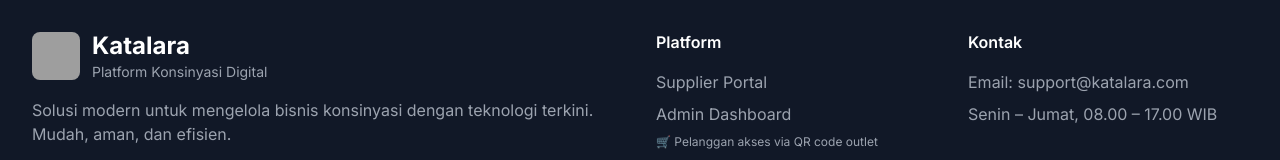
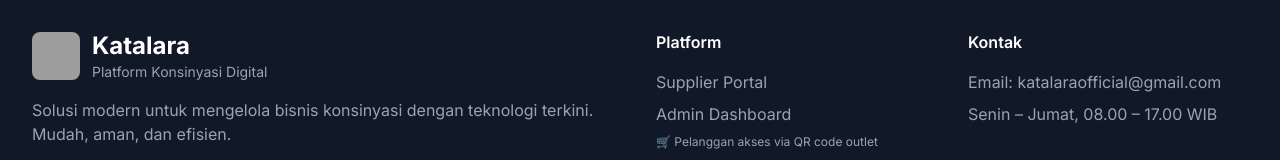
Before and after one commit to Soedirboy58/platform-konsinyasi, a Next.js app in the folder frontend/: page / in a window 1280 px wide. Shown: the part 2506-2666 px from the top of the page. Built offline with nearby package versions, Linux system fonts and the light colour scheme; grey boxes are pictures that could not be loaded.

Commit message:
fix: update contact email to katalaraofficial@gmail.com

```diff
--- a/frontend/src/app/page.tsx
+++ b/frontend/src/app/page.tsx
@@ -308,7 +308,7 @@
             <div>
               <h4 className="font-semibold mb-4">Kontak</h4>
               <ul className="space-y-2 text-gray-400">
-                <li>Email: support@katalara.com</li>
+                <li>Email: katalaraofficial@gmail.com</li>
                 <li>Senin – Jumat, 08.00 – 17.00 WIB</li>
               </ul>
             </div>
```
